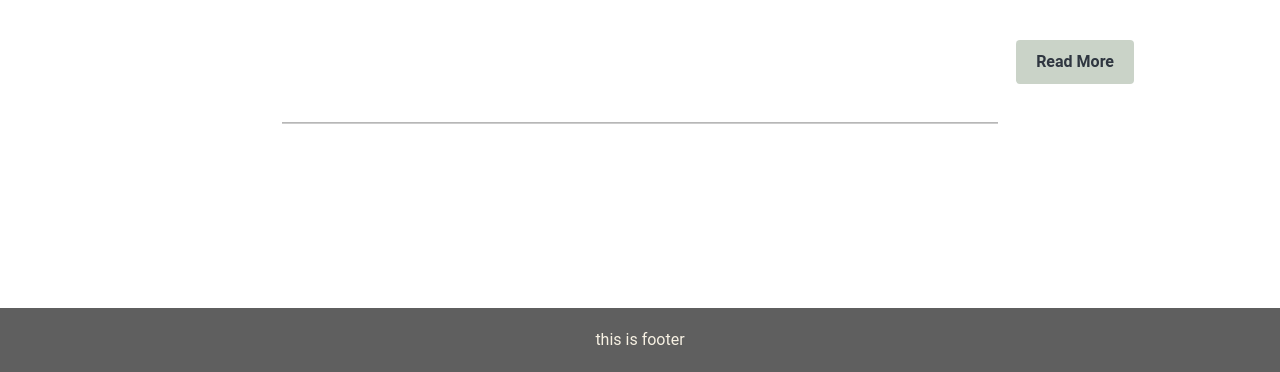
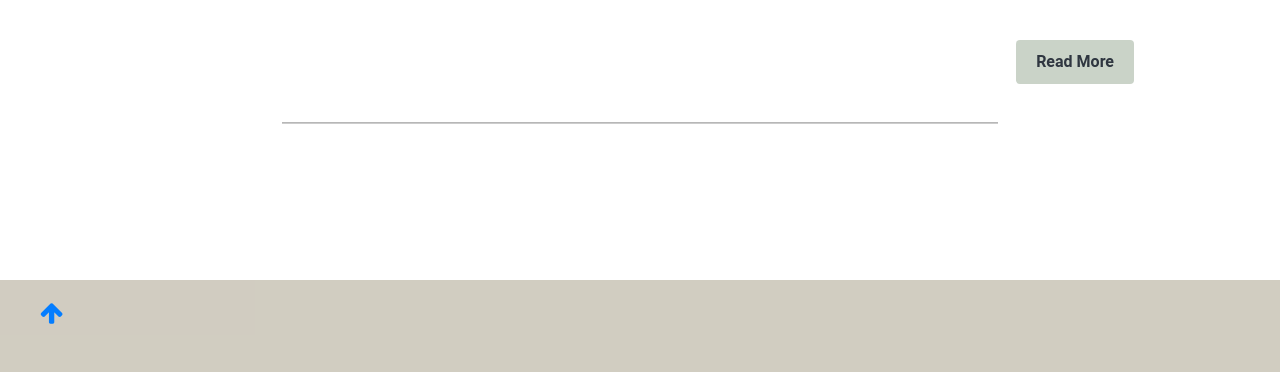
Before and after one commit to JustMrNone/CoderTheCaT, a Django app: page /blog in a window 1280 px wide. Shown: the part 428-800 px from the top of the page. Run offline with Django 5.2, Linux system fonts and the light colour scheme; some libraries are stand-ins or nearby versions; some web fonts are replaced.

Commit message:
"Updated CSS files (dark.css, style.css) and JS file (script.js) with new styles and functionality. Added arrow up element to footer in layout.html and modified blog.html to include new search option."

```diff
--- a/main/static/main/css/dark.css
+++ b/main/static/main/css/dark.css
@@ -1,3 +1,4 @@
+/*Navigation*/
 nav.navdark {
   position: absolute;
   top: 0%;
@@ -13,6 +14,7 @@ nav.navdark {
   overflow: hidden;
 
 }
+/*BackGround*/
 .dark-mode {
     background-color: #333333 !important; /* Dark mode background color */
 
@@ -23,9 +25,19 @@ nav.navdark {
     left: 50%;
     transform: translate(-50%, -50%);
 }
+/*Mobile*/
+
 .dark-mode .mobileIcons a {
   background-color: #7a4343 !important; /* Apply dark mode background color to .mobileIcons a */
 }
 .dark-mode .mobileIcons a:hover{
   background-color: #865454 !important; /* Apply dark mode background color to .mobileIcons a:hover */
 }
+/*Footer*/
+.dark-mode .arrowup {
+  color: #f7f1e3; /* Color in dark mode */
+}
+
+.dark-mode .page-footer {
+  background-color: #84817a !important; /* Dark mode background color for footer */
+}
--- a/main/static/main/css/style.css
+++ b/main/static/main/css/style.css
@@ -269,10 +269,28 @@ body {
   flex-grow: 1;
 }
 .page-footer {
-  background: #5c5c5c;
-  color: #f7f1e3;
+  background: #d1ccc0;
+  color: #4b4b4b;
   padding: 20px;
   margin-top: auto;
   text-align: center;
   opacity: 98%;
 }
+.arrowcontainer {
+  position: relative; /* Ensure the container is positioned relative */
+  height: 6.5vh; /* Optional: Set the height of the container */
+}
+
+/* Arrow up element positioned in the bottom left corner */
+.arrowup {
+  position: absolute;
+  bottom: 20px; /* Distance from the bottom of the container */
+  left: 20px; /* Distance from the left side of the container */
+  /* Additional styles */
+  margin-left: 0; /* Reset margin-left if it was set elsewhere */
+  transition: transform 0.3s ease;
+  font-size: 25px;
+}
+.arrowup:hover{
+  transform: scale(1.3);
+}
--- a/main/static/main/js/script.js
+++ b/main/static/main/js/script.js
@@ -4,6 +4,7 @@ document.addEventListener("DOMContentLoaded", function() {
     const isNavDark = localStorage.getItem("navDarkEnabled") === "true";
     const navElement = document.querySelector('.nav');
     const elementsToColor = document.querySelectorAll('p, h1, h2, h3, h4, h5, h6');
+    const pageFooter = document.querySelector('.page-footer');
 
     // Function to store original text colors of paragraphs and headings
     function storeOriginalColors() {
@@ -43,6 +44,13 @@ document.addEventListener("DOMContentLoaded", function() {
             }
         });
 
+        // Change background color of page-footer based on mode
+        if (darkModeEnabled) {
+            pageFooter.classList.add('dark-mode');
+        } else {
+            pageFooter.classList.remove('dark-mode');
+        }
+
         // Update local storage
         localStorage.setItem("navDarkEnabled", darkModeEnabled && isNavDark);
         localStorage.setItem("darkModeEnabled", darkModeEnabled);
--- a/main/static/settings/css/style.css
+++ b/main/static/settings/css/style.css
@@ -71,5 +71,5 @@ body{
   }
 
   .spacer {
-    height: 500px; /* Adjust this value as needed to extend beyond the viewport */
+    height: 1000px; /* Adjust this value as needed to extend beyond the viewport */
   }
--- a/main/templates/main/blog.html
+++ b/main/templates/main/blog.html
@@ -27,6 +27,7 @@
                     <div class="dropdown-menu">
                         <a class="dropdown-item" href="#" onclick="setSearchOption('Search by Title')">Title</a>
                         <a class="dropdown-item" href="#" onclick="setSearchOption('Search by Category')">Category</a>
+                        <a class="dropdown-item" href="#" onclick="setSearchOption('Search by Category')">Word</a>
                     </div>
                 </div>
                 <input type="text" class="form-control" placeholder="Enter your search term" aria-label="Search term" id="searchInput">
--- a/main/templates/main/layout.html
+++ b/main/templates/main/layout.html
@@ -119,7 +119,14 @@
         </main>
 
         <footer class="page-footer">
-            this is footer
+            <div class="arrowcontainer">
+                <!-- Arrow up element -->
+                <div class="arrowup">
+                    <a href="#top" title="Go Up">
+                        <i class="fa fa-arrow-up"></i>
+                    </a>
+                </div>
+            </div>
             {% block footer %}
             {% endblock footer %}
         </footer>
```
